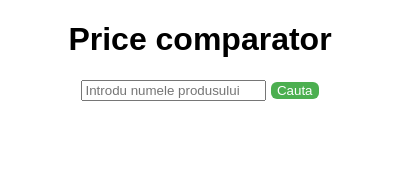
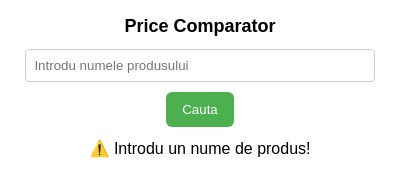
Before and after one commit to GeorgeFatan/price-compari-extension, a browser extension: page popup.html in a window 400 px wide. Both pictures are taken after a click on the button "Cauta". Drawn offline with Linux system fonts and the light colour scheme.

Commit message:
We now can scrap data from 1 popular Romanian e-commerce site
We can scrap data from eMAG.ro and we are redirected to the json file for now.

```diff
--- a/popup.html
+++ b/popup.html
@@ -1,15 +1,15 @@
 <!DOCTYPE html>
-<hmtl>
+<html>
 <head>
-        <meta charset = "UTF-8" />
-        <title>Bine ai venit</title>
-        <link rel = "stylesheet" href = "styles.css" />
+  <meta charset="UTF-8" />
+  <title>Compari Preturi</title>
+  <link rel="stylesheet" href="styles.css" />
 </head>
 <body>
-        <h1>Price comparator</h1>
+  <h1>Price Comparator</h1>
   <input type="text" id="productSearch" placeholder="Introdu numele produsului" />
   <button id="searchBtn">Cauta</button>
   <ul id="results"></ul>
   <script src="popup.js"></script>
 </body>
-</hmtl>
+</html>
--- a/popup.js
+++ b/popup.js
@@ -1,13 +1,25 @@
+document.addEventListener("DOMContentLoaded", () => {
+  const searchBtn = document.getElementById("searchBtn");
+  const input = document.getElementById("productSearch");
+  const resultsList = document.getElementById("results");
 
-document.getElementById("searchBtn").addEventListener("click", () => {
-    const code = document.getElementById("productSearch").value;
-    chrome.runtime.sendMessage({ action: "searchProduct", code: code }, (response) => {
-        const resultsList = document.getElementById("results");
-        resultsList.innerHTML = ""; // Clear previous results
-        response.forEach(item => {
-            const li = document.createElement("li");
-            li.textContent = `${item.name} - ${item.price} (${item.site})`;
-            resultsList.appendChild(li);
-        });
-    });
+  searchBtn.addEventListener("click", () => {
+    const query = input.value.trim();
+    resultsList.innerHTML = "";
+
+    if (!query) {
+      const li = document.createElement("li");
+      li.textContent = "⚠️ Introdu un nume de produs!";
+      resultsList.appendChild(li);
+      return;
+    }
+
+
+    const url = `http://localhost:3000/search?name=${encodeURIComponent(query)}`;
+    window.open(url, "_blank"); // deschidem rezultatele intr-o fila noua.
+    // urmeaza sa afisam rezultatele din localhost in interfata extensiei
+    // in loc sa deschidem o fila noua.
+    // o sa facem sa afisam pe extensie doar cel mai mic pret al unui produs in functie de
+    // numele acestuia pe care il cautam
+  });
 });
--- a/styles.css
+++ b/styles.css
@@ -3,14 +3,39 @@ body {
   text-align: center;
   margin: 16px;
 }
-button{
-    padding:  10px , 16px;
+
+h1 {
+  font-size: 18px;
+  margin-bottom: 12px;
+}
+
+input {
+  width: 90%;
+  padding: 8px;
+  margin-bottom: 10px;
+  border: 1px solid #ccc;
+  border-radius: 4px;
+}
+
+button {
+  padding: 10px 16px;
   background: #4CAF50;
   color: white;
   border: none;
   border-radius: 6px;
   cursor: pointer;
 }
+
 button:hover {
   background-color: darkgreen;
 }
+
+ul {
+  list-style: none;
+  padding: 0;
+  margin-top: 12px;
+}
+
+li {
+  margin: 6px 0;
+}
```
Also changed, not shown: background.js (+14 -8 lines), scraper-server/server.js (+4 -4 lines), manifest.json. Lines whose indentation alone changed are shown as unchanged.
